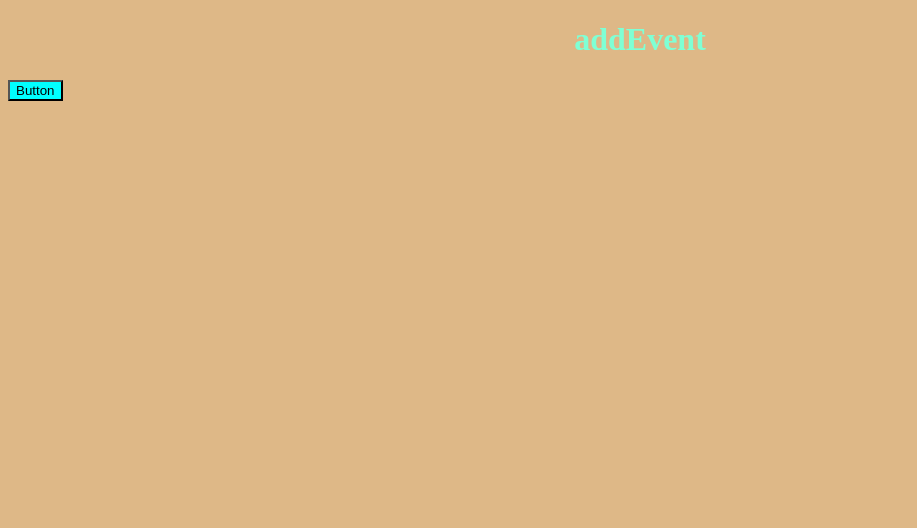
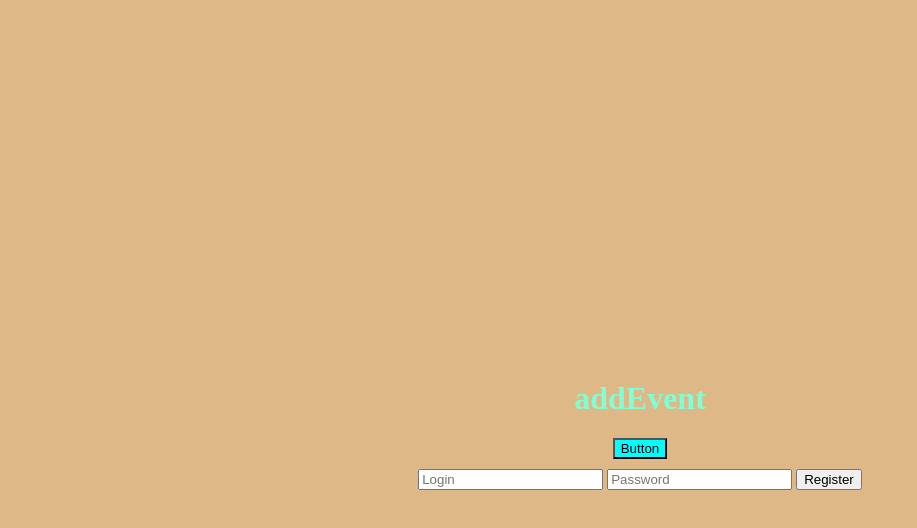
Before and after one commit to Andreyisenko/js-module-7-addEvent, a plain HTML site: page index.html in a window 1280 px wide. Shown: the whole page, without its empty margins (0-917 px from the left). Drawn offline with Linux system fonts and the light colour scheme.

Commit message:
add-form

```diff
--- a/index.html
+++ b/index.html
@@ -9,6 +9,19 @@
   <body>
     <h1 class="title">addEvent</h1>
     <div class="wraper"></div>
+    <!-- <button id="single" class="btn">SINGLE CALLBACK</button>
+    <hr />
+    <button id="multiple" class="btn">MULTIPLE CALLBACKS</button>
+    <button class="btn js-add">Add Listener</button>
+    <button class="btn js-remove">Remove Listener</button>
+    <hr />
+    <button class="btn target-btn">Click me</button> -->
+    <form class="form" autocomplete="off">
+      <input type="text" name="login" placeholder="Login" />
+      <input type="password" name="password" placeholder="Password" />
+      <button class="btn" type="submit">Register</button>
+    </form>
     <script type="module" src="./module-7-addEvent.js"></script>
+    <script type="module" src="./module-7-1-addEvent.js"></script>
   </body>
 </html>
--- a/module-7-addEvent.js
+++ b/module-7-addEvent.js
@@ -17,8 +17,8 @@ function createElem(event) {
   btnDelete.textContent = "Delete";
   btnDelete.classList.add("btnDelete");
   wrap.append(btnDelete);
-  //   console.log(event);
-  //   console.log(event.currentTarget);
+  console.log(event.type);
+  console.log(event.currentTarget);
   const btnTogle = document.createElement("button");
   btnTogle.textContent = "TogleColor";
   btnTogle.classList.add("togle");
@@ -34,3 +34,16 @@ function createElem(event) {
     btnTogle.remove();
   }
 }
+
+// document.addEventListener("keydown", (event) => {
+//   console.log("Keydown: ", event.code);
+// });
+
+// document.addEventListener("keyup", (event) => {
+//   console.log("Keyup: ", event.key);
+// });
+
+const formA = document.createElement("form");
+console.log(formA);
+
+wrap.append(formA);
--- a/style.css
+++ b/style.css
@@ -8,16 +8,18 @@ body {
 .btN {
   display: block;
   background-color: aqua;
-  margin-bottom: 20px;
+  margin-bottom: 10px;
 }
 .btnDelete {
   display: block;
-  background-color: rgb(20, 200, 68);
+  background-color: rgb(200, 56, 20);
+  margin-bottom: 10px;
 }
 .togle {
   display: block;
   background-color: rgb(77, 31, 157);
   color: beige;
+  margin-bottom: 10px;
 }
 .wraper {
   width: auto;
@@ -29,3 +31,12 @@ body {
 .title3 {
   color: rgb(28, 181, 61);
 }
+body {
+  display: flex;
+  justify-content: center;
+  align-items: center;
+  flex-direction: column;
+  min-height: 100vh;
+  padding: 1rem;
+  text-align: center;
+}
```
Also changed, not shown: module-7-1-addEvent.js (added, +43 -0 lines).
